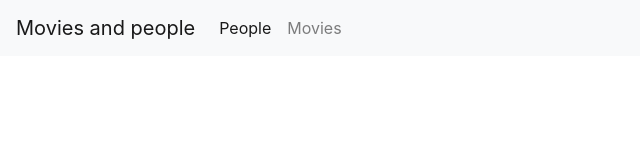
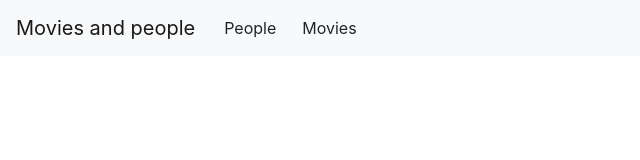
Before and after one commit to Malvov/browse-interface, an Angular app: page / in a window 1280 px wide. Shown: the top 160 px of the page, without its empty margins (0-640 px from the left). Built offline with nearby package versions, Linux system fonts and the light colour scheme.

Commit message:
fixed navbar

```diff
--- a/src/app/app.component.html
+++ b/src/app/app.component.html
@@ -1,14 +1,18 @@
 <nav class="navbar navbar-expand-lg navbar-light bg-light">
     <a class="navbar-brand" href="#">Movies and people</a>
+    <button class="navbar-toggler" type="button" data-toggle="collapse" data-target="#navbarSupportedContent" aria-controls="navbarSupportedContent" aria-expanded="false" aria-label="Toggle navigation">
+      <span class="navbar-toggler-icon"></span>
+    </button>
+
     <div class="collapse navbar-collapse" id="navbarSupportedContent">
-        <ul class="navbar-nav mr-auto">
-            <li class="nav-item active">
-                <a [routerLink]="['/people']" routerLinkActive="router-link-active" class="nav-link">People</a>
-            </li>
-            <li class="nav-item">
-                <a [routerLink]="['/movies']" routerLinkActive="router-link-active" class="nav-link">Movies</a>
-            </li>
-        </ul>
+      <ul class="navbar-nav mr-auto">
+        <li class="nav-item">
+             <a [routerLink]="['/people']" routerLinkActive="router-link-active"  class="btn btn-light">People</a>
+        </li>
+        <li class="nav-item">
+            <a [routerLink]="['/movies']" routerLinkActive="router-link-active"  class="btn btn-light">Movies</a>
+        </li>
+      </ul>
     </div>
 </nav>
 <div class="container">
--- a/src/app/config/config.ts
+++ b/src/app/config/config.ts
@@ -1 +1 @@
-export const SERVICES_URL = 'http://localhost:3000/api';
+export const SERVICES_URL = 'https://movies-and-people.herokuapp.com/api';
```
